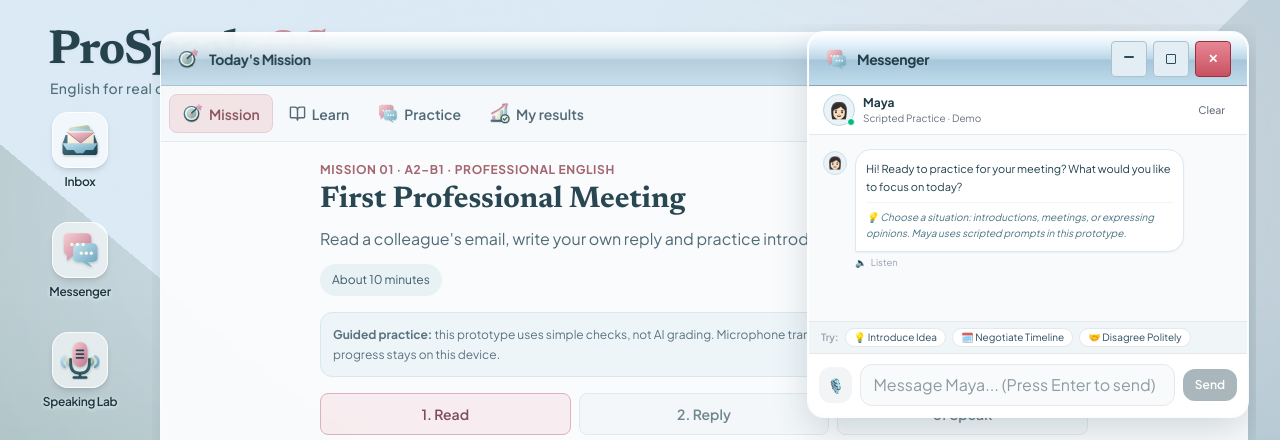
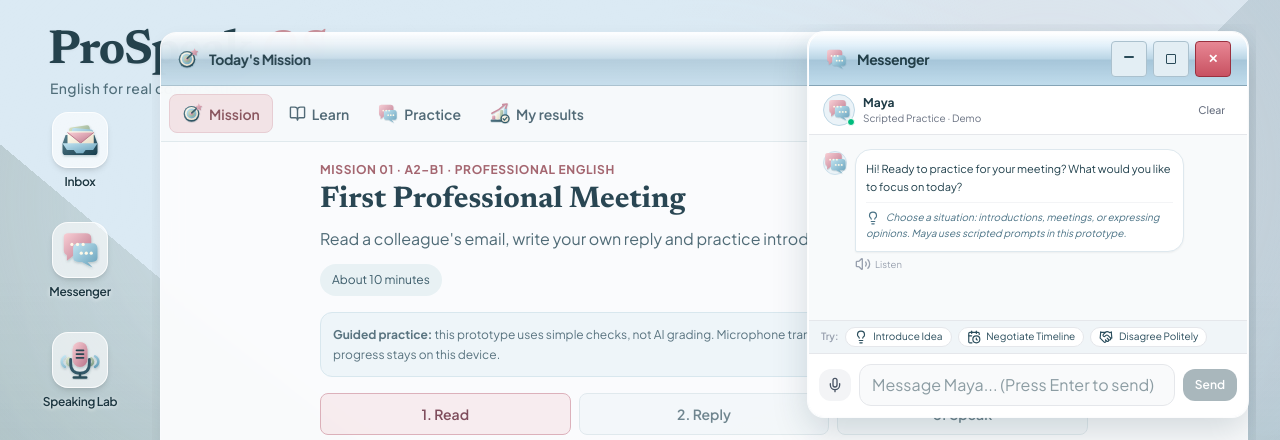
Before and after one commit to guaurritas-star/Prospeak-os, a React (Vite) app: page / in a window 1280 px wide. Both pictures are taken after a click on the button "Messenger". Shown: the top 440 px of the page. Built offline with nearby package versions, Linux system fonts and the light colour scheme.

Commit message:
ui: replace text emojis with consistent ProSpeak and Lucide icons

```diff
--- a/src/components/MessengerWindow.tsx
+++ b/src/components/MessengerWindow.tsx
@@ -1,6 +1,8 @@
 import React, { useState, useEffect, useRef } from 'react';
 import { ChatMessage } from '../types/os';
 import { playSound, speakText } from '../utils/audio';
+import { ProSpeakIcon } from './ProSpeakIcon';
+import { Lightbulb, CalendarClock, Handshake, Volume2, Mic, Square } from 'lucide-react';
 
 interface MessengerWindowProps {
   initialPrompt?: string;
@@ -160,7 +162,7 @@ export const MessengerWindow: React.FC<MessengerWindowProps> = ({
         <div className="flex items-center space-x-2">
           <div className="relative">
             <span className="w-8 h-8 rounded-full bg-[#EBF3F8] text-base flex items-center justify-center border border-[#BED7E5]">
-              👩🏻
+              <ProSpeakIcon name="messenger" size={24} />
             </span>
             <span className="absolute bottom-0 right-0 w-2 h-2 rounded-full bg-emerald-500 border border-white" />
           </div>
@@ -189,7 +191,7 @@ export const MessengerWindow: React.FC<MessengerWindowProps> = ({
             <div className="flex items-start space-x-2 max-w-[88%]">
               {msg.sender === 'maya' && (
                 <span className="w-6 h-6 rounded-full bg-[#EAF2F7] text-xs flex items-center justify-center flex-shrink-0 mt-0.5 border border-[#CDE1EC]">
-                  👩🏻
+                  <ProSpeakIcon name="messenger" size={24} />
                 </span>
               )}
               <div
@@ -202,7 +204,7 @@ export const MessengerWindow: React.FC<MessengerWindowProps> = ({
                 <p>{msg.text}</p>
                 {msg.tips && (
                   <div className="mt-1.5 pt-1.5 border-t border-gray-100 text-[10px] text-[#4A7285] italic">
-                    💡 {msg.tips}
+                    <Lightbulb size={14} className="inline-block mr-1" /> {msg.tips}
                   </div>
                 )}
               </div>
@@ -214,7 +216,7 @@ export const MessengerWindow: React.FC<MessengerWindowProps> = ({
                 className="text-[9.5px] text-gray-400 hover:text-[#254654] flex items-center space-x-1 ml-8 mt-1"
                 title="Listen to this message"
               >
-                <span>🔈</span>
+                <Volume2 size={16} />
                 <span>Listen</span>
               </button>
             )}
@@ -224,7 +226,7 @@ export const MessengerWindow: React.FC<MessengerWindowProps> = ({
         {isTyping && (
           <div className="flex items-center space-x-2 text-gray-400 text-xs">
             <span className="w-6 h-6 rounded-full bg-[#EAF2F7] text-xs flex items-center justify-center flex-shrink-0 border border-[#CDE1EC]">
-              👩🏻
+              <ProSpeakIcon name="messenger" size={24} />
             </span>
             <span className="italic text-[10.5px] text-gray-500">Maya is typing...</span>
           </div>
@@ -239,19 +241,19 @@ export const MessengerWindow: React.FC<MessengerWindowProps> = ({
           onClick={() => handleSend("Let's practice how to introduce a new idea during a sprint sync.")}
           className="text-[10px] bg-white border border-gray-200 text-[#2B4E5D] px-2 py-0.5 rounded-full hover:bg-sky-50 whitespace-nowrap transition"
         >
-          💡 Introduce Idea
+          <Lightbulb size={14} className="inline-block mr-1" /> Introduce Idea
         </button>
         <button
           onClick={() => handleSend("How can I ask to push back a deadline without sounding unprepared?")}
           className="text-[10px] bg-white border border-gray-200 text-[#2B4E5D] px-2 py-0.5 rounded-full hover:bg-sky-50 whitespace-nowrap transition"
         >
-          🗓️ Negotiate Timeline
+          <CalendarClock size={14} className="inline-block mr-1" /> Negotiate Timeline
         </button>
         <button
           onClick={() => handleSend("What are polite ways to disagree with a senior stakeholder's proposal?")}
           className="text-[10px] bg-white border border-gray-200 text-[#2B4E5D] px-2 py-0.5 rounded-full hover:bg-sky-50 whitespace-nowrap transition"
         >
-          🤝 Disagree Politely
+          <Handshake size={14} className="inline-block mr-1" /> Disagree Politely
         </button>
       </div>
 
@@ -268,7 +270,7 @@ export const MessengerWindow: React.FC<MessengerWindowProps> = ({
           }`}
           title={isRecording ? 'Listening...' : 'Voice message'}
         >
-          <span className="text-sm">{isRecording ? '⏹️' : '🎙️'}</span>
+          <span className="text-sm">{isRecording ? <Square size={16} /> : <Mic size={16} />}</span>
         </button>
 
         <input
```
